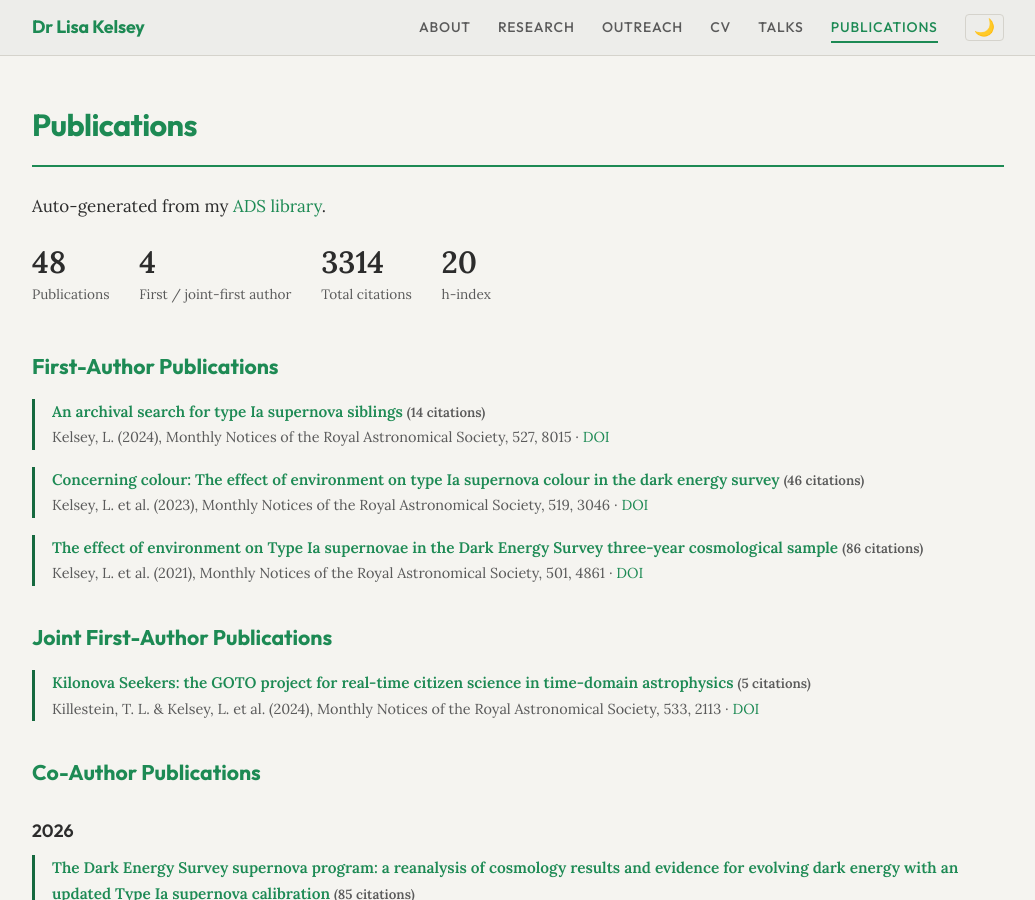
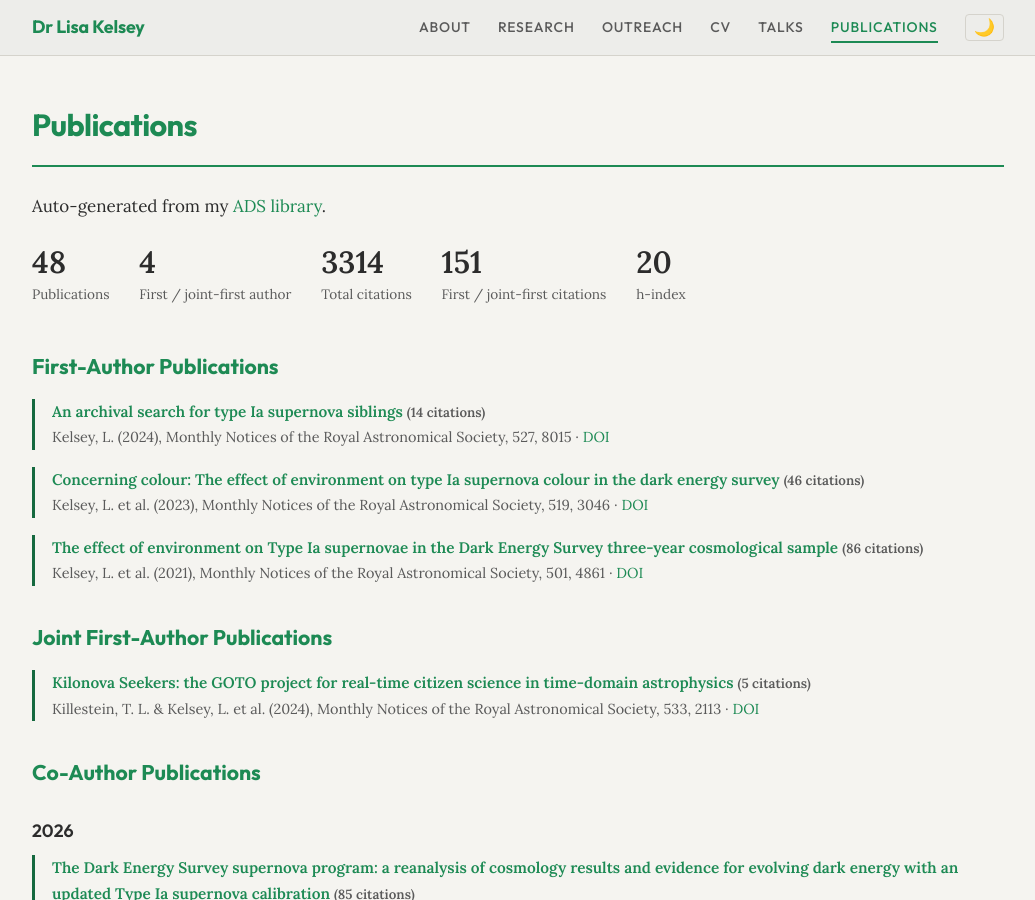
Before and after one commit to LKelsey/LKelsey.github.io, a Jekyll site: the page built from publications.md, in a window 1280 px wide and 900 px high. Shown: the whole window, without its empty margins (122-1157 px from the left). Built offline with Jekyll 4.4.1, drawn with Linux system fonts in a browser that asks for light colours.

Commit message:
Enhance publication metrics with lead citations

```diff
--- a/publications.md
+++ b/publications.md
@@ -3,7 +3,7 @@
 title: Publications
 permalink: /publications/
 ---
-{% assign all_pubs = site.data.publications.first_author | concat: site.data.publications.joint_first_author | concat: site.data.publications.coauthor %}{% assign total = all_pubs | size %}{% assign lead = site.data.publications.first_author | size | plus: site.data.publications.joint_first_author.size %}{% assign citations = 0 %}{% for pub in all_pubs %}{% assign citations = citations | plus: pub.citations %}{% endfor %}{% assign h = 0 %}{% assign rank = 0 %}{% assign ranked = all_pubs | sort: 'citations' | reverse %}{% for pub in ranked %}{% assign rank = rank | plus: 1 %}{% if pub.citations >= rank %}{% assign h = rank %}{% endif %}{% endfor %}
+{% assign all_pubs = site.data.publications.first_author | concat: site.data.publications.joint_first_author | concat: site.data.publications.coauthor %}{% assign lead_pubs = site.data.publications.first_author | concat: site.data.publications.joint_first_author %}{% assign total = all_pubs | size %}{% assign lead = lead_pubs | size %}{% assign citations = 0 %}{% for pub in all_pubs %}{% assign citations = citations | plus: pub.citations %}{% endfor %}{% assign lead_citations = 0 %}{% for pub in lead_pubs %}{% assign lead_citations = lead_citations | plus: pub.citations %}{% endfor %}{% assign h = 0 %}{% assign rank = 0 %}{% assign ranked = all_pubs | sort: 'citations' | reverse %}{% for pub in ranked %}{% assign rank = rank | plus: 1 %}{% if pub.citations >= rank %}{% assign h = rank %}{% endif %}{% endfor %}
 # Publications
 {: .page-title}
 Auto-generated from my [ADS library](https://ui.adsabs.harvard.edu/public-libraries/AXbFp7rzT2aLpzhpEIiOWQ).
@@ -12,6 +12,7 @@
   <div class="metric"><span class="metric-num">{{ total }}</span><span class="metric-label">Publications</span></div>
   <div class="metric"><span class="metric-num">{{ lead }}</span><span class="metric-label">First / joint-first author</span></div>
   <div class="metric"><span class="metric-num">{{ citations }}</span><span class="metric-label">Total citations</span></div>
+  <div class="metric"><span class="metric-num">{{ lead_citations }}</span><span class="metric-label">First / joint-first citations</span></div>
   <div class="metric"><span class="metric-num">{{ h }}</span><span class="metric-label">h-index</span></div>
 </div>
 
```
